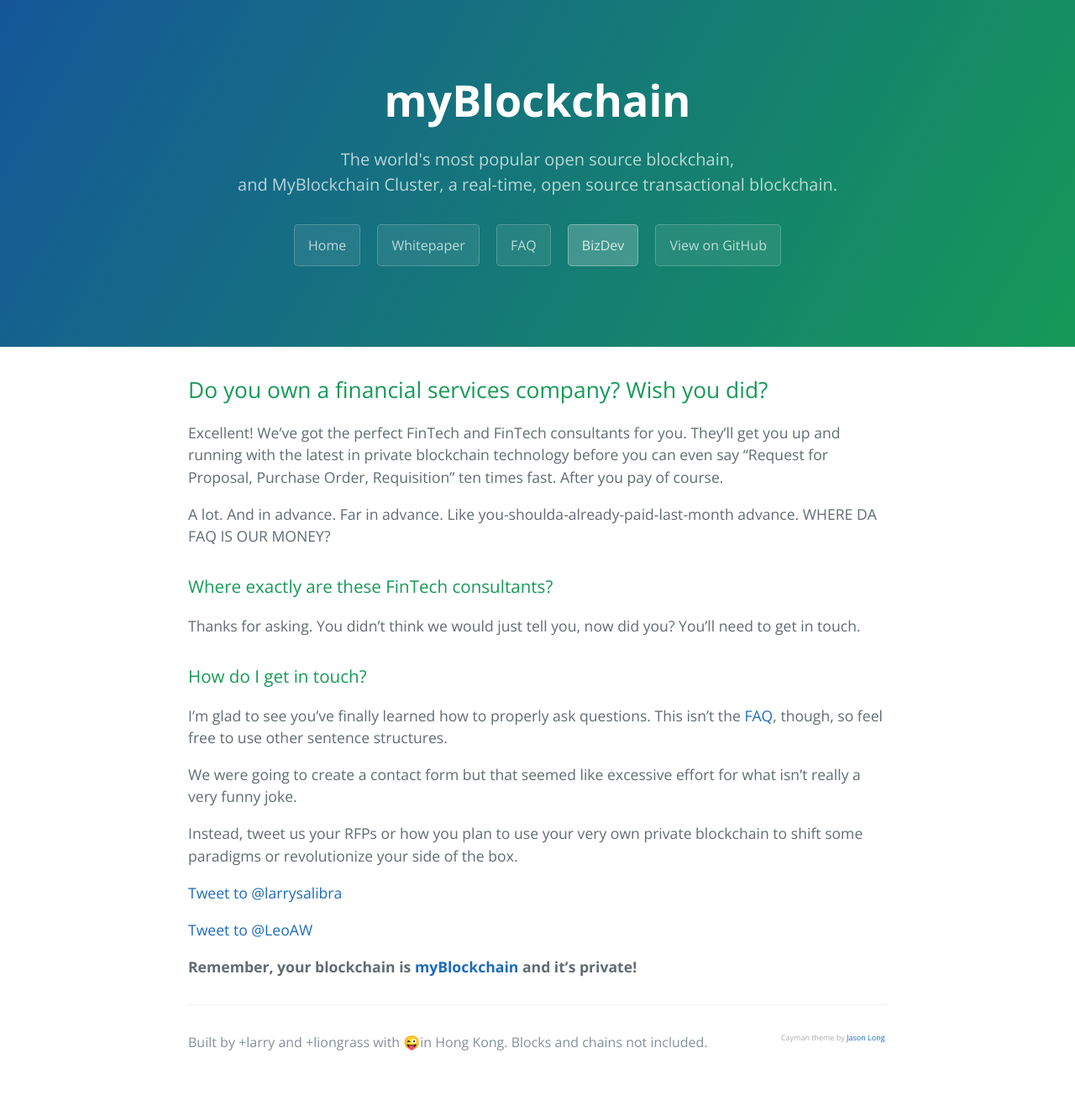
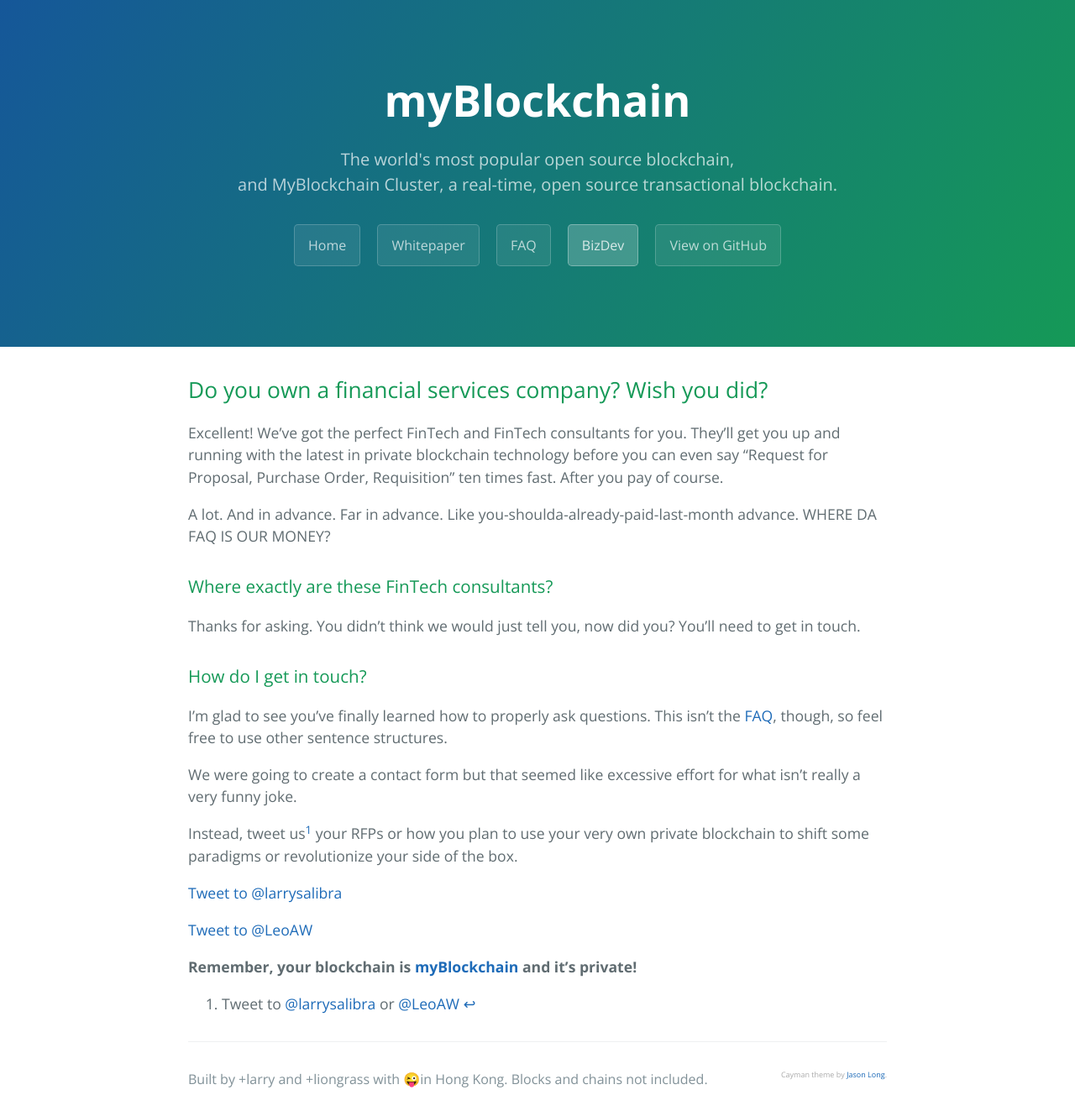
Before and after one commit to myblockchain/myblockchain.github.io, a Jekyll site: the page built from contact.md, in a window 1280 px wide. Shown: the whole page at 84% size. Built offline with Jekyll 4.4.1, drawn with Linux system fonts in a browser that asks for light colours; comment, search, counter and statistics services are not loaded; before the commit the page ends 1285 px from its top, so only the background shows below that.

```diff
--- a/contact.md
+++ b/contact.md
@@ -24,7 +24,7 @@
 
 We were going to create a contact form but that seemed like excessive effort for what isn't really a very funny joke.
 
-Instead, tweet us your RFPs or how you plan to use your very own private blockchain
+Instead, tweet us[^1] your RFPs or how you plan to use your very own private blockchain
 to shift some paradigms or revolutionize your side of the box.
 
 <a href="https://twitter.com/intent/tweet?screen_name=larrysalibra" class="twitter-mention-button" data-size="large" data-related="larrysalibra,leoaw">Tweet to @larrysalibra</a>
@@ -33,3 +33,5 @@
 <a href="https://twitter.com/intent/tweet?screen_name=LeoAW" class="twitter-mention-button" data-size="large" data-related="larrysalibra,leoaw">Tweet to @LeoAW</a> <script>!function(d,s,id){var js,fjs=d.getElementsByTagName(s)[0],p=/^http:/.test(d.location)?'http':'https';if(!d.getElementById(id)){js=d.createElement(s);js.id=id;js.src=p+'://platform.twitter.com/widgets.js';fjs.parentNode.insertBefore(js,fjs);}}(document, 'script', 'twitter-wjs');</script>
 
 **Remember, your blockchain is [myBlockchain](/) and it's private!**
+
+[^1]: Tweet to [@larrysalibra](https://twitter.com/larrysalibra) or [@LeoAW](https://twitter.com/LeoAW)
```
